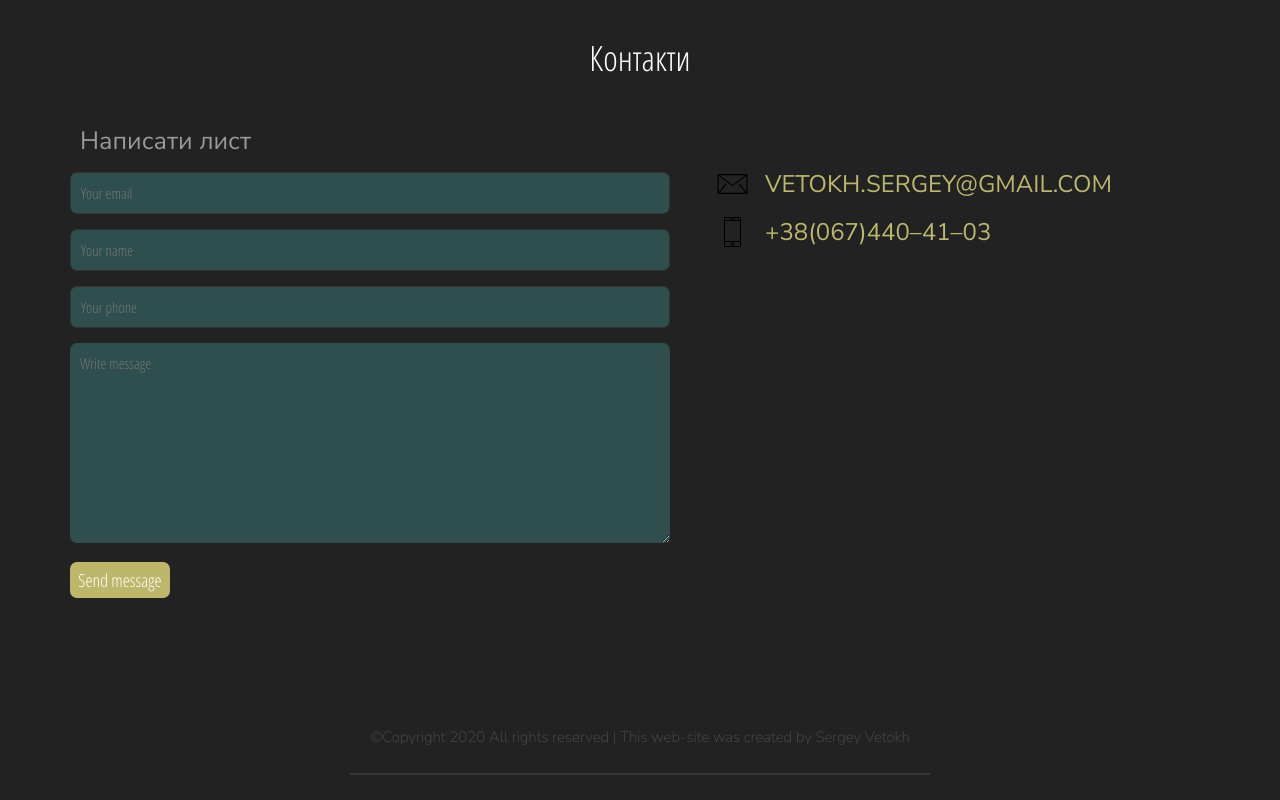
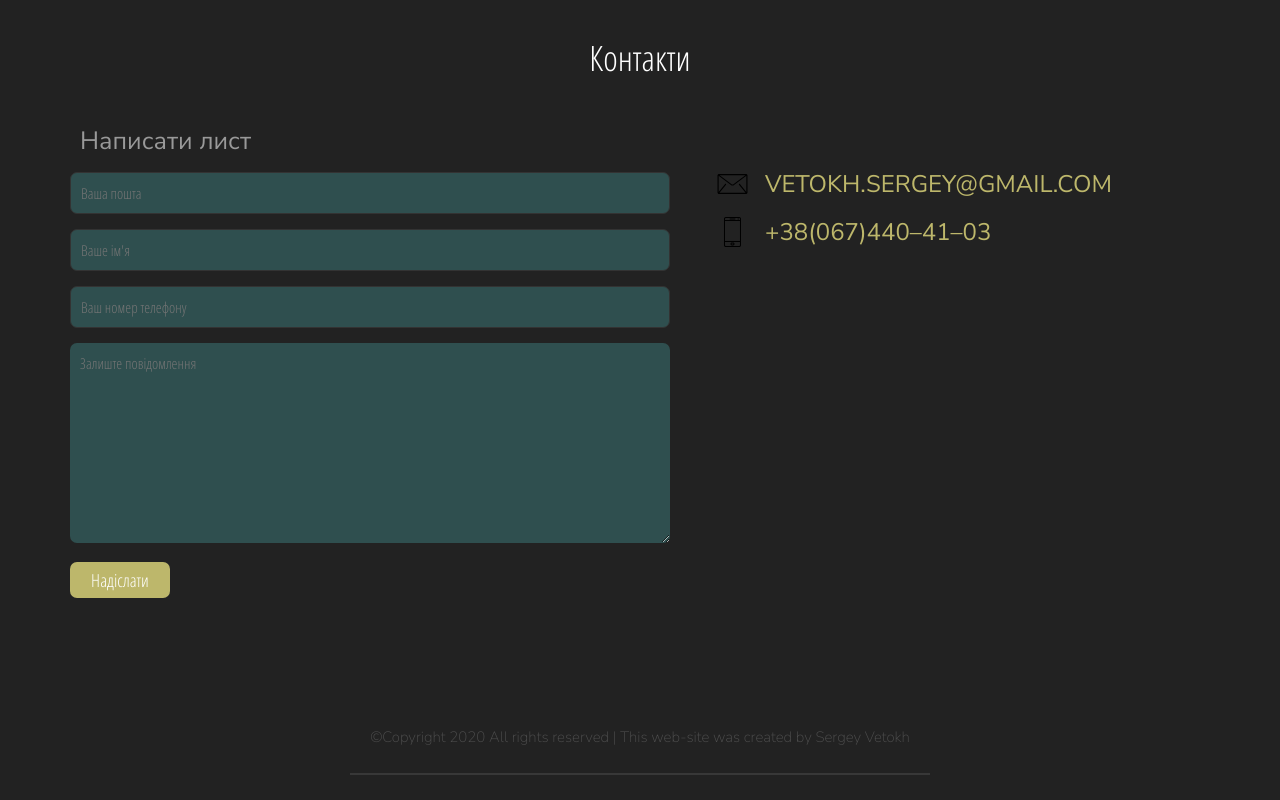
Before and after one commit to VetokhSergey/Personal-Site, a plain HTML site: page index.html in a window 1280 px wide. Shown: the part 2079-2879 px from the top of the page. Drawn offline with Linux system fonts and the light colour scheme.

Commit message:
changed language in form

```diff
--- a/index.html
+++ b/index.html
@@ -128,18 +128,18 @@
                     <form class="mail" id="msg_form">
                         <p class="msg">Написати лист</p>
                         <div class="auth">
-                            <input type="text" placeholder="Your email" required>
+                            <input type="text" placeholder="Ваша пошта" required>
                         </div>
                         <div class="auth">
-                            <input type="text" placeholder="Your name" required>
+                            <input type="text" placeholder="Ваше ім'я" required>
                         </div>
                         <div class="auth">
-                            <input type="tel" placeholder="Your phone">
+                            <input type="tel" placeholder="Ваш номер телефону">
                         </div>
                         <div class="text_msg">
-                            <textarea class="text" placeholder="Write message"></textarea>
+                            <textarea class="text" placeholder="Залиште повідомлення"></textarea>
                         </div>
-                        <button class="contact_btn" form="msg_form">Send message</button>
+                        <button class="contact_btn" form="msg_form">Надіслати</button>
                     </form>
                 </div>
                 <div class="contact_info">
```
